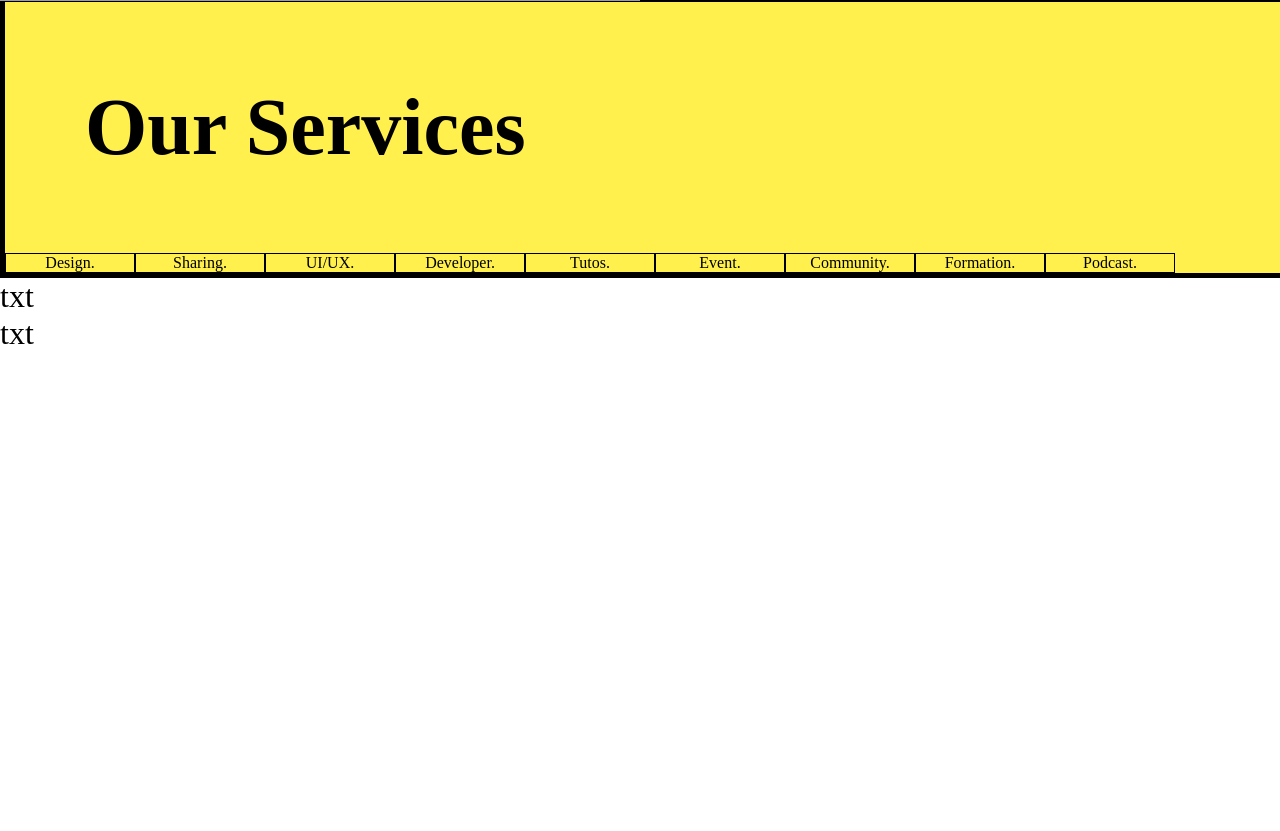
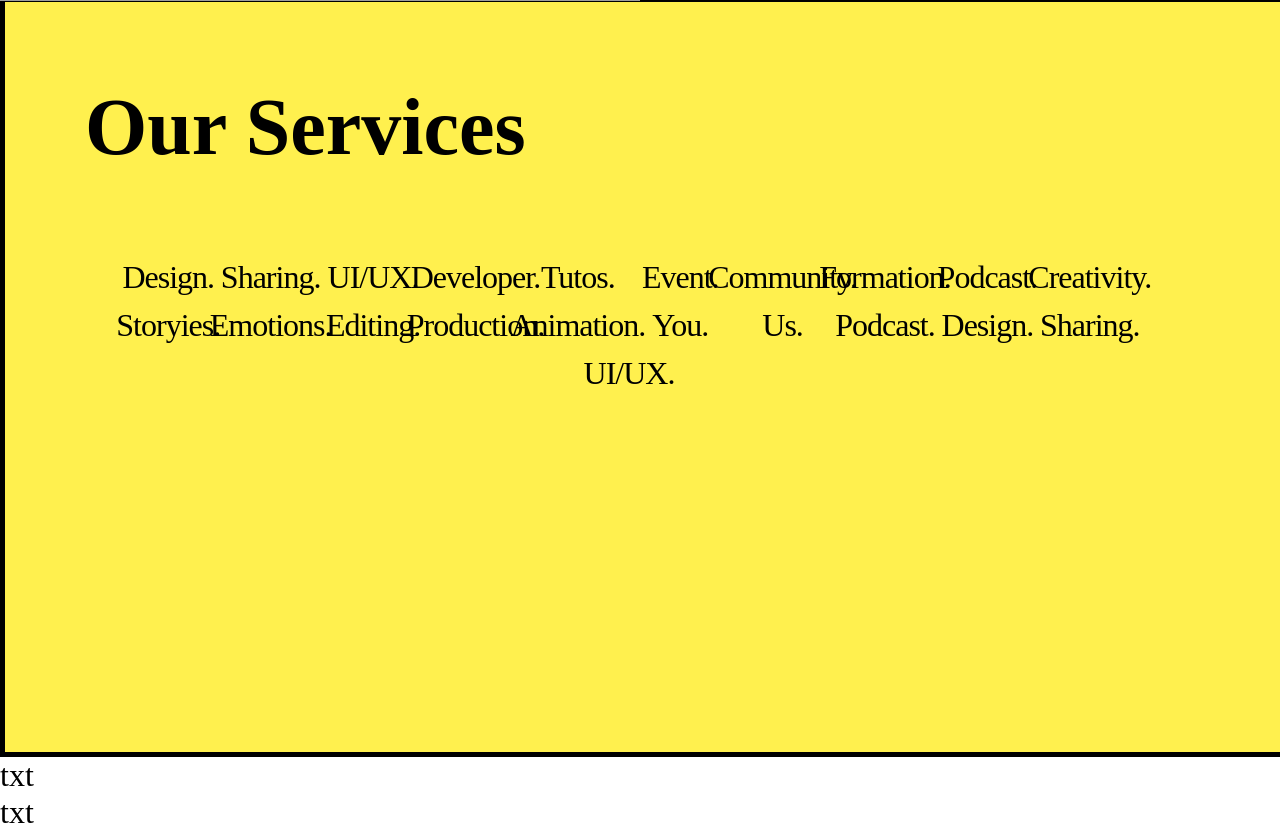
Before and after one commit to Greg155/TechITeasy-Landingpage, a plain HTML site: page index.html in a window 1280 px wide. Shown: the part 3102-3933 px from the top of the page. Before the commit the page ends 3454 px from the top, so only its background shows below. Drawn offline with Linux system fonts and the light colour scheme; grey boxes are pictures that could not be loaded.

Commit message:
editing text position. still in progress.

```diff
--- a/index.html
+++ b/index.html
@@ -75,6 +75,18 @@
             <p class="services__word">Community.</p>
             <p class="services__word">Formation.</p>
             <p class="services__word">Podcast.</p>
+            <p class="services__word">Creativity.</p>
+            <p class="services__word">Storyies.</p>
+            <p class="services__word">Emotions.</p>
+            <p class="services__word">Editing.</p>
+            <p class="services__word">Production.</p>
+            <p class="services__word">Animation.</p>
+            <p class="services__word">You.</p>
+            <p class="services__word">Us.</p>
+            <p class="services__word">Podcast.</p>
+            <p class="services__word">Design.</p>
+            <p class="services__word">Sharing.</p>
+            <p class="services__word">UI/UX.</p>
         </div>
     </section>
     <!-- section service end  -->
--- a/style.css
+++ b/style.css
@@ -173,28 +173,34 @@ p{
     background-color: #fff04e;
     border : solid 5px;
     width: 100%;
+    height: 750px;
 }
 
 .services__container-content{
-    width: 100%;
+    width: 80%;
+    margin: 0em 0em 0em 7em;
+    letter-spacing: -1px;
     display: flex;
+    justify-content: center;
+    flex-wrap: wrap;
     text-align: justify;
+
 
 }
 
 .services__word{
-    font-size: 1em;
+    font-size: 2em;
     display: flex;
     flex-wrap: wrap;
     justify-content: center;
+    line-height: 1.5;
     width: 10%;
     transition: 1s ease ;
-    border : solid 1px;
+
 }
 
 /* Hover on the terms for switching its color*/
 .services__word:hover{
     color: red;
-    font-size: 2rem;
     cursor: pointer;
 }
```
